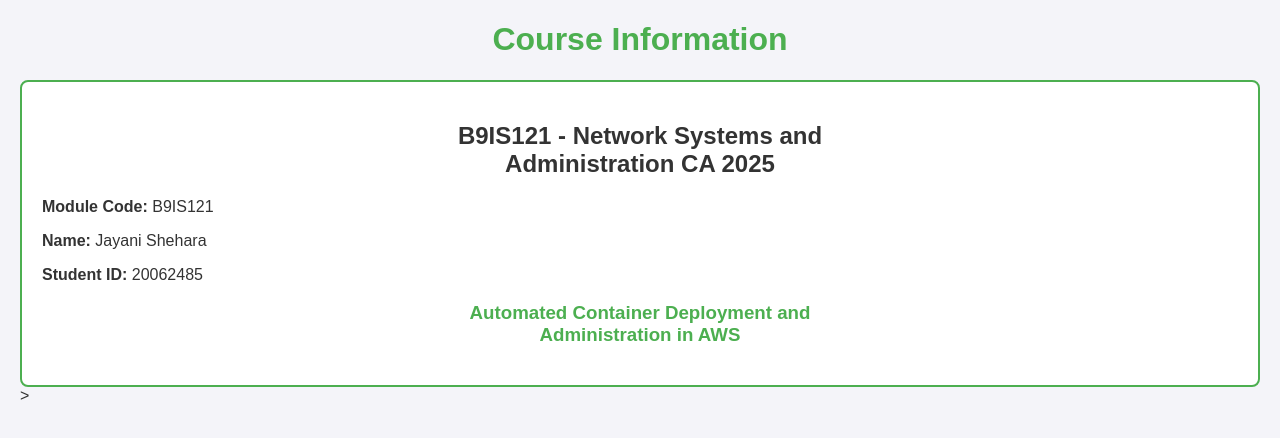
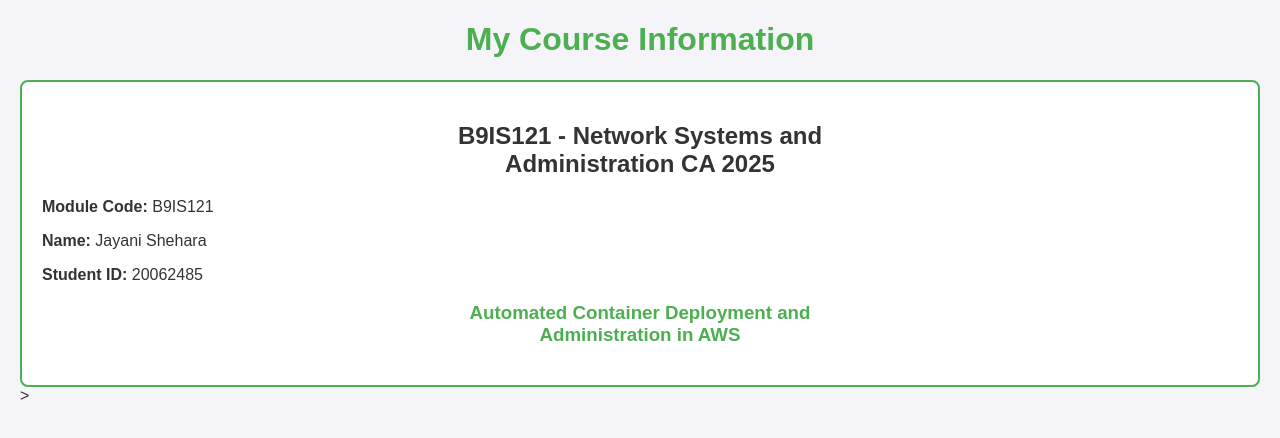
Before and after one commit to JayaniSheharaGamage/Network-Assignment, a plain HTML site: page index.html in a window 1280 px wide. Drawn offline with Linux system fonts and the light colour scheme.

Commit message:
update course

```diff
--- a/index.html
+++ b/index.html
@@ -7,7 +7,7 @@
 	</head>
 	<body style="font-family: Arial, sans-serif; margin: 20px; background-color: #f4f4f9; color: #333;">
 
-		    <h1 style="text-align: center; color: #4CAF50;">Course Information</h1>
+		    <h1 style="text-align: center; color: #4CAF50;">My Course Information</h1>
 
 		        <div style="border: 2px solid #4CAF50; padding: 20px; border-radius: 8px; background-color: #ffffff;">
 				        <h2 style="text-align: center;">B9IS121 - Network Systems and<br>Administration CA 2025</h2>
```
